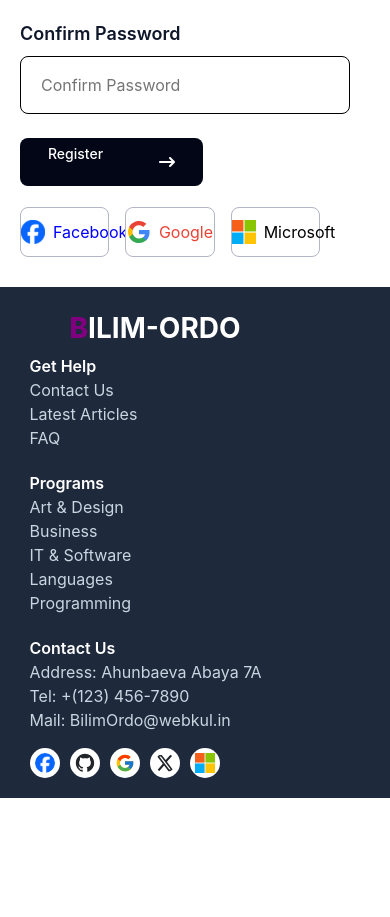
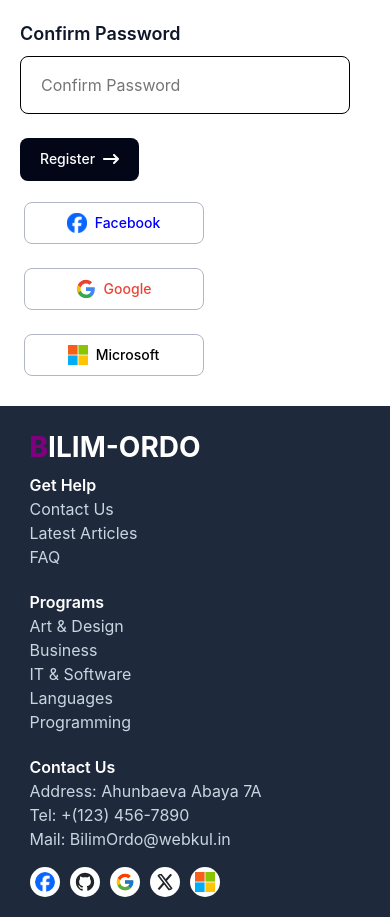
Before and after one commit to okurmenpro/bilim-ordo-frontend, a React (Create React App) app: page /signup in a window 390 px wide. Shown: the part 800-1717 px from the top of the page. Before the commit the page ends 1598 px from the top, so only its background shows below. Built offline with nearby package versions, Linux system fonts and the light colour scheme.

Commit message:
home-new-adap2

```diff
--- a/src/components/Footer/Footer.scss
+++ b/src/components/Footer/Footer.scss
@@ -14,7 +14,6 @@
 
 .info-bottom {
   text-align: left;
-    padding-left: 40px;
 }
 
 .first-letter {
--- a/src/components/HomeReviews/HomeReviews.scss
+++ b/src/components/HomeReviews/HomeReviews.scss
@@ -219,7 +219,7 @@
 
     .reviews-hero {
       h2 {
-        font-size: 20px;
+        font-size: 18px;
         font-weight: 650;
         line-height: 30px;
       }
--- a/src/components/SignUp/SignUp.scss
+++ b/src/components/SignUp/SignUp.scss
@@ -165,57 +165,71 @@
       border: 1px solid rgb(178, 181, 196);
       border-radius: 8px;
       background: rgb(255, 255, 255);
-      width: 220px;
-      height: 50px;
+      padding: 10px 16px;
       margin-top: 12px;
-
+      cursor: pointer;
+      min-width: 140px;
       .sotsety {
         display: flex;
+        align-items: center;
         gap: 8px;
-        align-items: center;
 
         img {
-          width: 24px;
-          height: 24px;
+          width: 20px; // Сделал иконки чуть меньше для баланса
+          height: 20px;
+          display: block;
         }
 
         p {
           margin: 0;
+          font-size: 14px;
+          font-weight: 500;
+          line-height: 1;
+          white-space: nowrap; // Защита от разрыва текста на узких экранах
         }
       }
     }
+
     .Facebook-google-microsoft:hover {
-      background-color: #ccc;
-      color: white;
+      background-color: #f0f0f0;
+    }
+
+    .Facebook-google-microsoft:active {
+      background-color: #e0e0e0;
     }
   }
 
   .buttom-label {
     button {
       border: none;
-      width: 183px;
-      height: 48px;
+      padding: 10px 20px;
       border-radius: 8px;
-
       background: rgb(2, 6, 23);
       display: flex;
       align-items: center;
-      justify-content: space-around;
+      justify-content: center;
+      gap: 8px;
       margin-bottom: 9px;
 
       p {
         color: rgb(255, 255, 255);
-        font-family: Inter;
+        font-family: Inter, sans-serif;
         font-size: 14px;
         font-weight: 500;
-        line-height: 160%;
-        letter-spacing: 0%;
-        text-align: left;
+        line-height: 1.6;
+        margin: 0;
       }
+
       .icon-right {
         color: white;
+        width: 16px;
+        height: 16px;
+        display: flex;
+        align-items: center;
+        justify-content: center;
       }
     }
+
     button:hover {
       background-color: grey;
       border: none;
@@ -263,6 +277,7 @@
           }
         }
       }
+
       .Sign-up-with {
         display: none;
         .left-width {
@@ -270,8 +285,16 @@
         }
       }
       .fgm-sign-in {
+        flex-direction: column;
+        margin-right: 113px;
+        gap: 12px;
+
         .Facebook-google-microsoft {
-          width: 110px;
+          width: 100%;
+          max-width: 180px;
+          .sotsety {
+            justify-content: center;
+          }
         }
       }
     }
```
Lines whose indentation alone changed are shown as unchanged.
